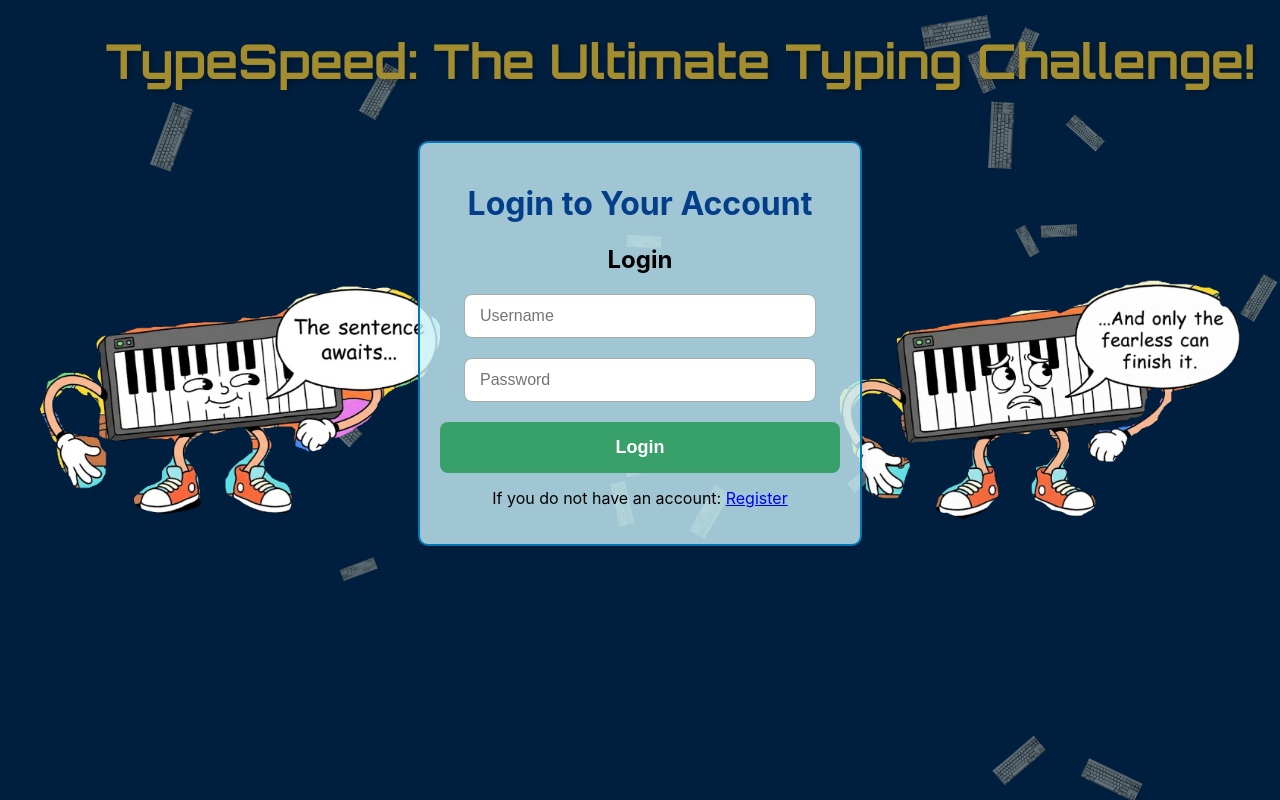
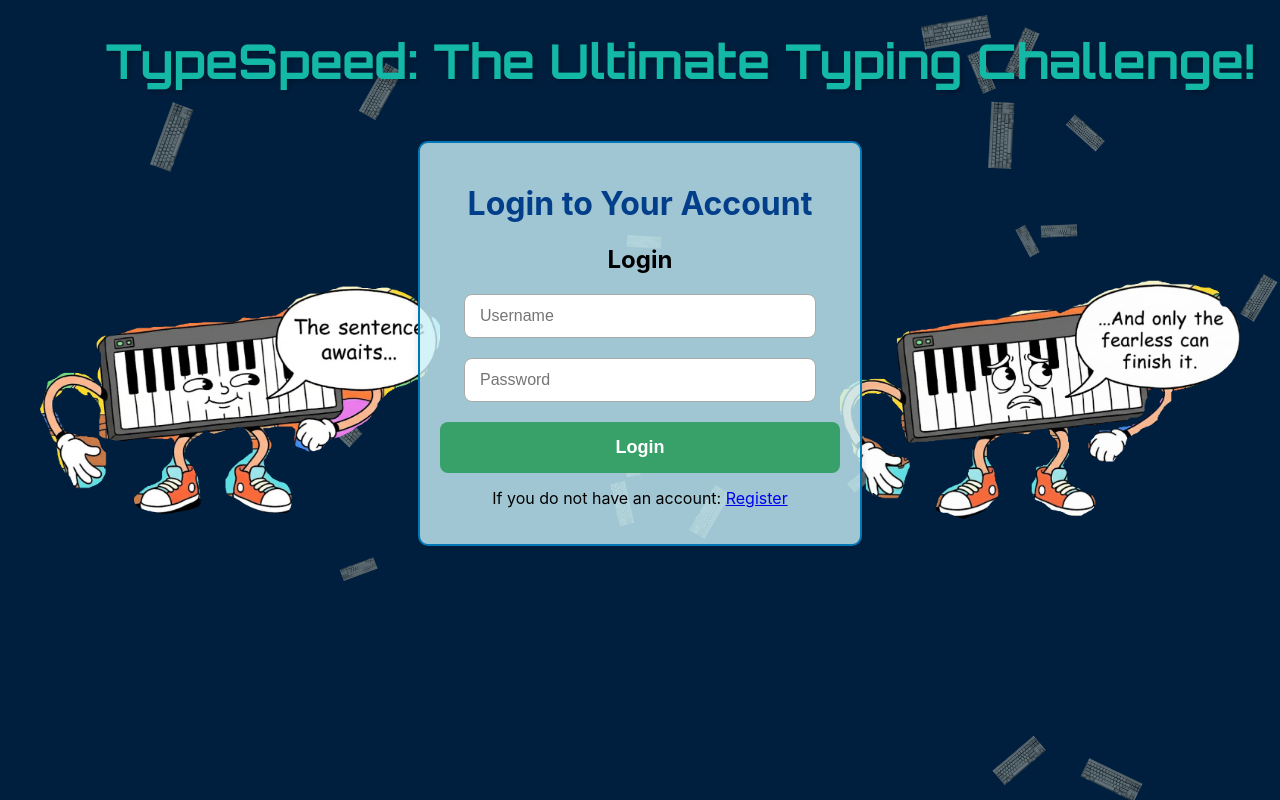
Before and after one commit to brianwei23/type-speed, a React (Create React App) app in the folder client/: page / in a window 1280 px wide. Built offline with nearby package versions, Linux system fonts and the light colour scheme.

Commit message:
Modify color and expand readme

```diff
--- a/client/src/LoginPage.js
+++ b/client/src/LoginPage.js
@@ -10,7 +10,7 @@ function LoginPage(){
         <PageWrapper>
             <h1 style={{
                 fontFamily: "'Orbitron', sans-serif",
-                color: "#a48d2eff",
+                color: "#14b8a6",
                 fontSize: "48px",
                 textAlign: "center",
                 marginTop: "30px",
--- a/client/src/RegisterPage.js
+++ b/client/src/RegisterPage.js
@@ -10,7 +10,7 @@ function RegisterPage(){
         <PageWrapper>
          <h1 style={{
                 fontFamily: "'Orbitron', sans-serif",
-                color: "#a48d2eff",
+                color: "#14b8a6",
                 fontSize: "48px",
                 textAlign: "center",
                 marginTop: "30px",
```
Also changed, not shown: 1 other file (tests, documents, lock files or other folders).
